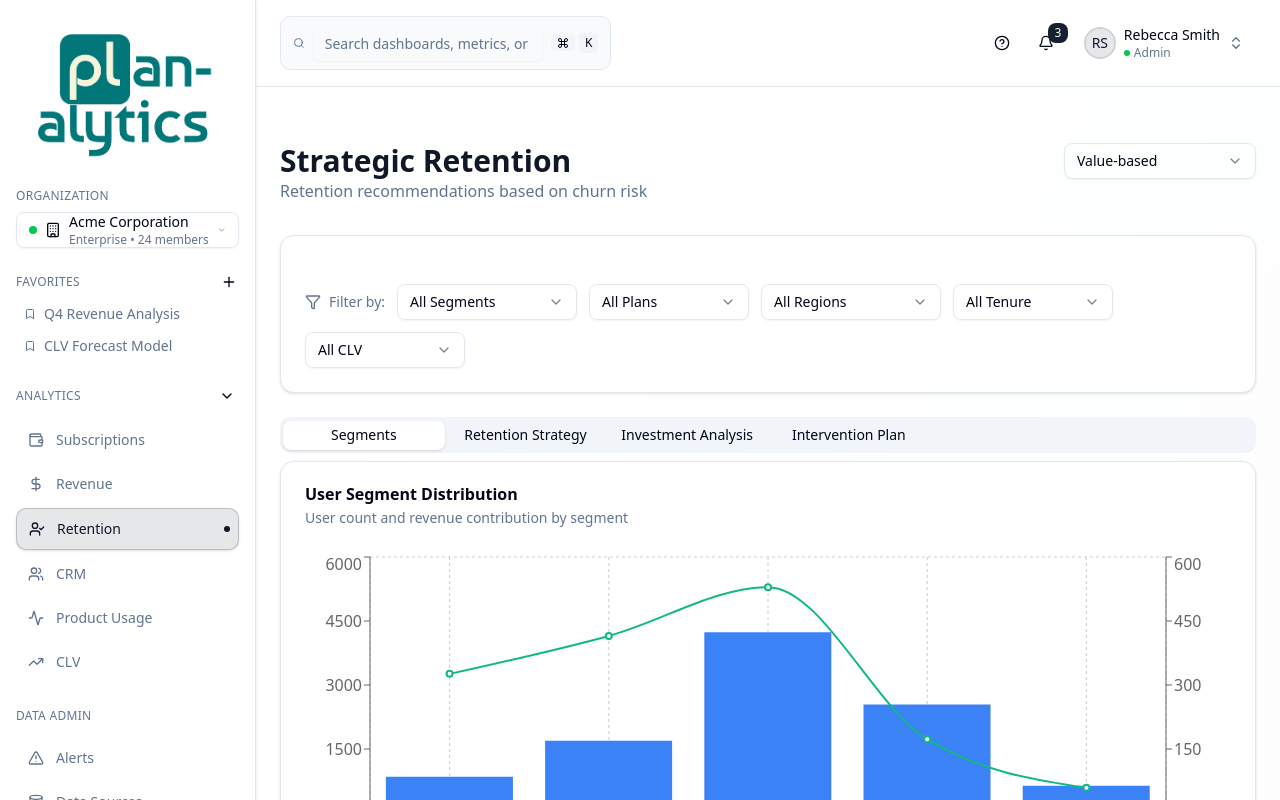
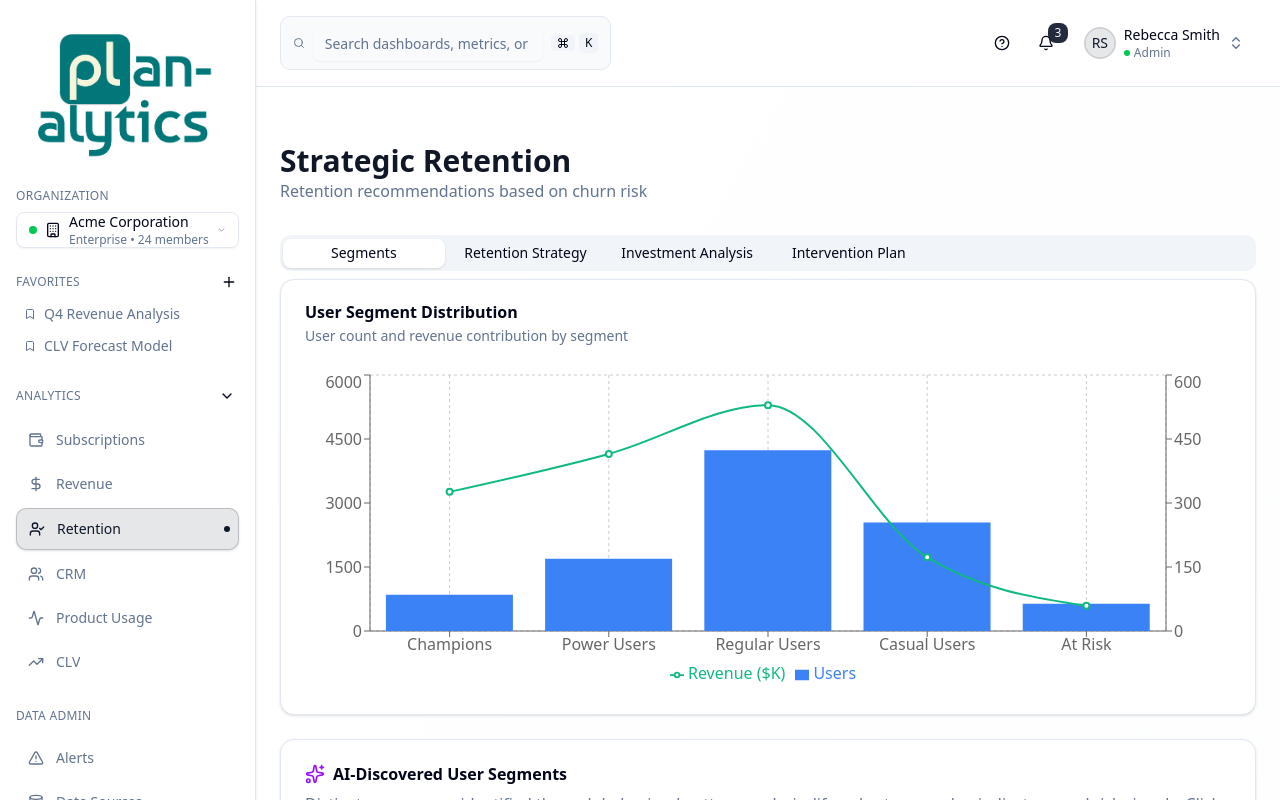
Before and after one commit to rebeccaforever1/plan-alytics-ui, a Next.js app: page /dashboard/retention in a window 1280 px wide. Shown: the top 800 px of the page. Built offline with nearby package versions, Linux system fonts and the light colour scheme.

Commit message:
hide filters from retention page -- will eventually be universal

```diff
--- a/src/app/dashboard/retention/page.tsx
+++ b/src/app/dashboard/retention/page.tsx
@@ -70,6 +70,7 @@ import {
   ArrowDown,
   BarChart3,
   Activity,
+  X,
 } from 'lucide-react'
 
 import { Progress } from '@/components/ui/progress'
@@ -1025,7 +1026,8 @@ export default function SegmentsPage() {
         </div>
 
 
-        <div className="flex gap-2">
+        {/* TODO: Move to app-level when implementing global filters */}
+        {/* <div className="flex gap-2">
           <Select value={selectedCategory} onValueChange={(value) => {
             setSelectedCategory(value)
             setSelectedSegment(segmentsData[value as keyof typeof segmentsData].segments[0].id)
@@ -1041,13 +1043,16 @@ export default function SegmentsPage() {
               <SelectItem value="geography-based">Geography-based</SelectItem>
             </SelectContent>
           </Select>
-        </div>
+        </div> */}
+
+
       </div>
-<GlobalFilterBar
+{/* TODO: Move to app-level when implementing global filters */}
+      {/* <GlobalFilterBar
         activeFilters={activeFilters}
         onFilterChange={handleFilterChange}
         onClearAll={handleClearAll}
-      />
+      /> */}
       <Tabs value={activeTab} onValueChange={setActiveTab}>
           <TabsList className="flex overflow-x-auto md:grid md:grid-cols-6 w-full">
           <TabsTrigger value="segments">Segments</TabsTrigger>
```
